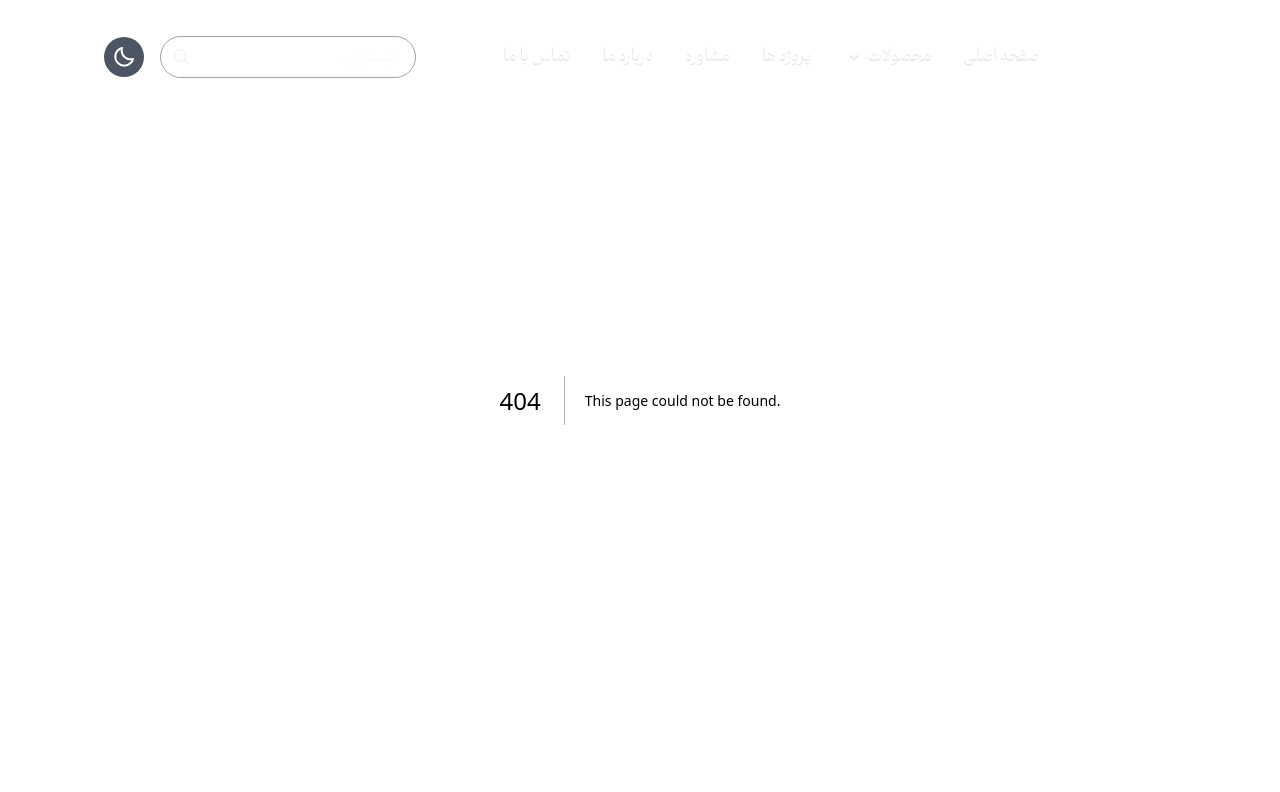
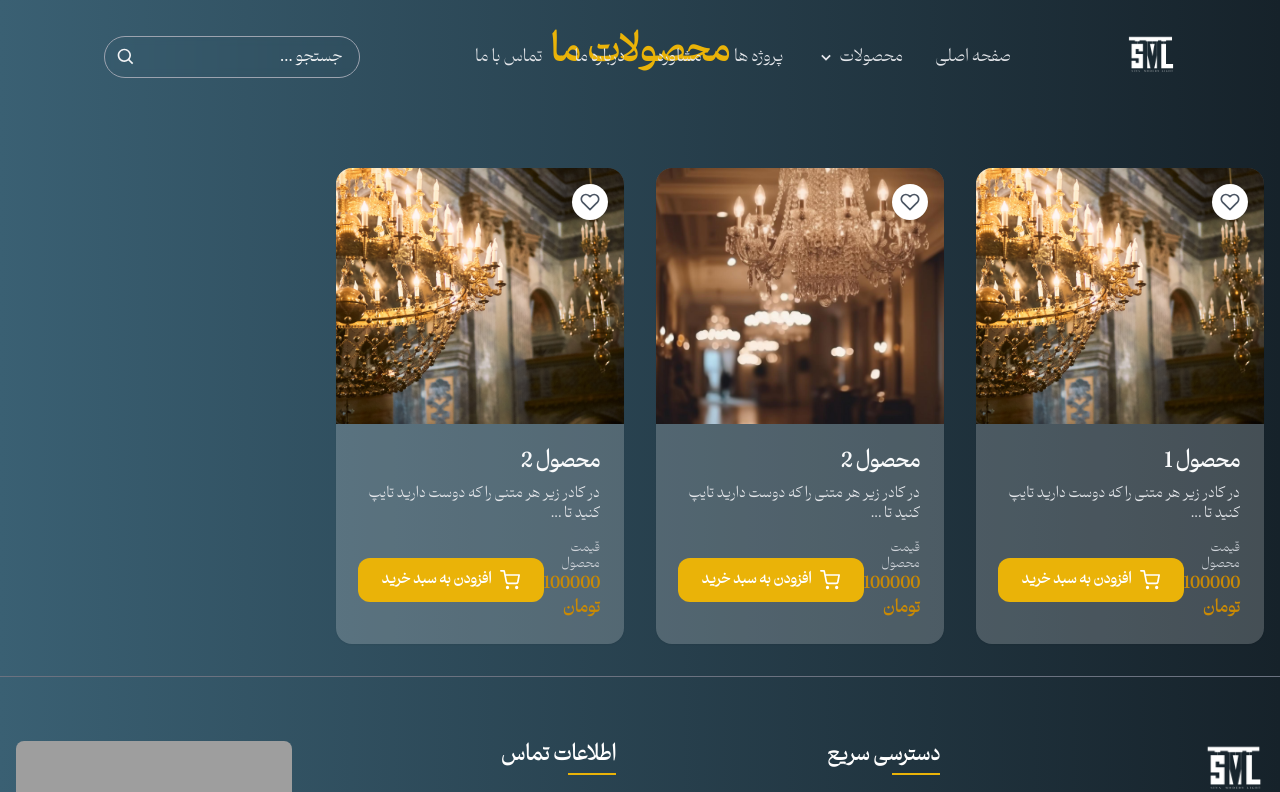
Before and after one commit to Hossein137900/msl, a Next.js app: page /store in a window 1280 px wide. Before the commit this address had no page. Shown: the top 792 px of the page. Built offline with nearby package versions, Linux system fonts and the light colour scheme; grey boxes are pictures that could not be loaded.

Commit message:
blogs and store

```diff
--- a/app/blogs/[id]/page.tsx
+++ b/app/blogs/[id]/page.tsx
@@ -1,18 +1,38 @@
-'use client';
+"use client";
 
-import { useEffect, useState } from 'react';
-import BlogPost from '@/components/global/blog-post';
-import { getBlogById } from '@/lib/blogActions';
+import { useEffect, useState } from "react";
+import BlogPost from "@/components/global/blog-post";
+import { getBlogById } from "@/lib/blogActions";
+
+interface BlogPost {
+  title: string;
+  content: string;
+  readTime: number;
+  image: string | null;
+  tags: string[];
+  id: string;
+  createdAt: Date;
+  updatedAt: Date;
+  userId: string;
+  description: string;
+  seoTitle: string;
+  user: {
+    name: string;
+  };
+}
 
 export default function BlogDetailPage() {
-  const [blog, setBlog] = useState<any>(null);
+  const [blog, setBlog] = useState<BlogPost | null>(null);
 
   useEffect(() => {
     const fetchBlog = async () => {
-      const urlParts = window.location.pathname.split('/');
+      const urlParts = window.location.pathname.split("/");
       const id = urlParts[urlParts.length - 1];
-      const data = await getBlogById(id);
-      setBlog(data);
+      const data = (await getBlogById(id)) as BlogPost;
+      console.log(data);
+      if (data) {
+        setBlog(data);
+      }
     };
     fetchBlog();
   }, []);
@@ -28,11 +48,11 @@ export default function BlogDetailPage() {
   const blogPostData = {
     title: blog.title,
     content: blog.content,
-    author: blog.author?.name || 'Admin',
+    author: blog.user?.name || "Admin",
     date: blog.createdAt,
     readTime: 5,
-    image: blog.image || '/assets/images/fade3.jpg',
-    tags: blog.tags || ['لوستر', 'دکوراسیون']
+    image: blog.image || "/assets/images/fade3.jpg",
+    tags: blog.tags || ["لوستر", "دکوراسیون"],
   };
 
   return <BlogPost {...blogPostData} />;
--- a/app/blogs/page.tsx
+++ b/app/blogs/page.tsx
@@ -1,4 +1,4 @@
- "use client";
+"use client";
 import { useEffect, useState } from "react";
 import Image from "next/image";
 import Link from "next/link";
@@ -12,36 +12,11 @@ interface BlogPost {
   coverImage: string;
   user: {
     name: string;
-  }
+  };
   date: Date;
   readTime: number;
   tags: string[];
 }
-
-// const sampleBlogs: BlogPost[] = [
-//   {
-//     id: "1",
-//     title: "جدیدترین مدل‌های لوستر مدرن ۱۴۰۳",
-//     excerpt:
-//       "معرفی برترین لوسترهای مدرن با طراحی خاص و نورپردازی منحصر به فرد برای دکوراسیون داخلی منزل",
-//     coverImage: "/assets/images/fade3.jpg",
-//     author: "سارا احمدی",
-//     date: new Date(),
-//     readTime: 6,
-//     tags: ["لوستر", "دکوراسیون", "روشنایی مدرن"],
-//   },
-//   {
-//     id: "2",
-//     title: "راهنمای خرید چراغ‌های دیواری",
-//     excerpt:
-//       "بررسی کامل نکات مهم در انتخاب و خرید انواع چراغ‌های دیواری برای فضاهای مختلف منزل و محل کار",
-//     coverImage: "/assets/images/fade3.jpg",
-//     author: "رضا کریمی",
-//     date: new Date(),
-//     readTime: 5,
-//     tags: ["چراغ دیواری", "نورپردازی", "دکوراسیون داخلی"],
-//   },
-// ];
 
 export default function BlogGrid() {
   const [blogs, setBlogs] = useState<BlogPost[]>([]);
@@ -49,15 +24,18 @@ export default function BlogGrid() {
   useEffect(() => {
     async function fetchBlogs() {
       const fetchedBlogs = await getBlogs();
-      const mappedBlogs = fetchedBlogs.map(blog => ({
+      console.log(fetchedBlogs);
+      const mappedBlogs = fetchedBlogs.map((blog) => ({
         id: blog.id,
         title: blog.title,
         excerpt: blog.description,
-        coverImage: blog.image || '/assets/images/fade3.jpg',
-        author: blog?.user?.name || 'Admin',
+        coverImage: blog.image || "/assets/images/fade3.jpg",
+        user: {
+          name: blog?.title || "Admin",
+        },
         date: blog.createdAt,
         readTime: blog.readTime,
-        tags: blog.tags
+        tags: blog.tags,
       }));
       setBlogs(mappedBlogs);
     }
@@ -70,15 +48,14 @@ export default function BlogGrid() {
     );
   });
 
-
   return (
     <div
       className=" px-4 py-12 bg-gradient-to-l from-[#16222A] to-[#3A6073]"
       dir="rtl"
     >
       {/* Header Section */}
-      <div className="text-center mt-24 mb-4">
-        <h1 className="text-4xl font-bold mb-4">وبلاگ ما</h1>
+      <div className="text-center mt-20 mb-4">
+        <h1 className="text-4xl font-bold  mb-4">وبلاگ ما</h1>
         <p className="text-gray-300">آخرین مقالات و اخبار دنیای روشنایی</p>
       </div>
 
@@ -88,7 +65,7 @@ export default function BlogGrid() {
           <input
             type="text"
             placeholder="جستجو در مقالات..."
-            className="w-full px-4 py-3 text-black rounded-lg border border-gray-200 focus:outline-none focus:ring-2 focus:ring-yellow-500 "
+            className="w-full px-4 py-3 bg-white/10 focus:bg-white/20 text-white rounded-lg border placeholder:text-white/70 border-gray-400 focus:outline-none focus:ring-1 focus:ring-yellow-50 "
             value={searchQuery}
             onChange={(e) => setSearchQuery(e.target.value)}
           />
@@ -109,12 +86,12 @@ export default function BlogGrid() {
       </div>
 
       {/* Blog Grid */}
-      <div className="grid grid-cols-1 md:grid-cols-2 lg:grid-cols-4 gap-8">
+      <div className="grid grid-cols-1 items-center justify-center md:grid-cols-2 lg:grid-cols-4 gap-8">
         {filteredBlogs.map((blog) => (
           <Link target="_blank" href={`/blogs/${blog.id}`} key={blog.id}>
             <article className="bg-white/30 rounded-2xl overflow-hidden shadow-lg hover:shadow-xl transition-shadow duration-300">
               <div className="relative h-48 group overflow-hidden">
-              <Image
+                <Image
                   src="/assets/images/fade3.jpg"
                   alt={blog.title}
                   fill
@@ -133,7 +110,7 @@ export default function BlogGrid() {
                   {blog.title}
                 </h2>
                 <p className="text-gray-300 mb-4 line-clamp-3">
-                  {blog.excerpt.slice(0, 50)}...
+                  {blog.excerpt.slice(0, 30)}...
                 </p>
 
                 <div className="flex flex-wrap gap-2 mb-4">
@@ -150,7 +127,7 @@ export default function BlogGrid() {
                 <div className="flex items-center justify-between text-sm text-gray-200">
                   <div className="flex items-center gap-2">
                     <div className="w-8 h-8 rounded-full bg-gray-600 flex items-center justify-center">
-                      {blog.user.name}
+                      {blog.user.name.slice(0, 1)}
                     </div>
                     <span>{blog.user.name}</span>
                   </div>
--- a/app/globals.css
+++ b/app/globals.css
@@ -89,7 +89,7 @@ body {
 /* card-hover-border.tsx */
 
 .prose img {
-  @apply rounded-xl shadow-lg my-8;
+  @apply rounded-xl shadow-lg;
 }
 
 .prose blockquote {
@@ -97,7 +97,7 @@ body {
 }
 
 .prose h2 {
-  @apply text-3xl font-bold mt-12 mb-6;
+  @apply text-3xl font-bold mt-12 mb-3;
 }
 
 .prose h3 {
@@ -105,7 +105,7 @@ body {
 }
 
 .prose p {
-  @apply text-gray-100 leading-relaxed mb-6;
+  @apply leading-relaxed mb-1 ;
 }
 
 .prose ul {
--- a/app/page.tsx
+++ b/app/page.tsx
@@ -1,36 +1,9 @@
 import ScrollOpacity from "@/components/global/scroll-opacity";
 import HeroSection from "../components/static/heroSection";
 import GalleryGrid from "@/components/global/gallery";
-import ProductList from "@/components/global/product-list";
-import BlogPost from "@/components/global/blog-post";
 
 const Home = () => {
-  const products = [
-    {
-      id: "1",
-      title: "محصول 1",
-      description:
-        "در کادر زیر هر متنی را که دوست دارید تایپ کنید تا ما آن را برایتان نگه داریم و همیشه در دسترس شما قرار دهیم؛ ",
-      price: 100000,
-      image: "/assets/images/fade3.jpg",
-    },
-    {
-      id: "2",
-      title: "محصول 2",
-      description:
-        "در کادر زیر هر متنی را که دوست دارید تایپ کنید تا ما آن را برایتان نگه داریم و همیشه در دسترس شما قرار دهیم؛ ",
-      price: 100000,
-      image: "/assets/images/fade4.jpg",
-    },
-    {
-      id: "3",
-      title: "محصول 2",
-      description:
-        "در کادر زیر هر متنی را که دوست دارید تایپ کنید تا ما آن را برایتان نگه داریم و همیشه در دسترس شما قرار دهیم؛ ",
-      price: 100000,
-      image: "/assets/images/fade3.jpg",
-    },
-  ];
+
   return (
     <div className="relative bg-gradient-to-l from-[#16222A] to-[#3A6073] ">
       <div className="relative z-10">
@@ -39,8 +12,6 @@ const Home = () => {
       <div className="relative z-20">
         <ScrollOpacity />
         <GalleryGrid />
-        <ProductList products={products} />
-        <BlogPost />
       </div>
     </div>
   );
--- /dev/null
+++ b/app/store/page.tsx
@@ -0,0 +1,123 @@
+"use client";
+import Image from "next/image";
+import { FC } from "react";
+import { motion } from "framer-motion";
+import { FiShoppingCart, FiHeart } from "react-icons/fi";
+
+interface ProductProps {
+  id: string;
+  title: string;
+  description: string;
+  price: number;
+  image: string;
+}
+
+interface ProductListProps {
+  products: ProductProps[];
+}
+
+const products = [
+  {
+    id: "1",
+    title: "محصول 1",
+    description:
+      "در کادر زیر هر متنی را که دوست دارید تایپ کنید تا ما آن را برایتان نگه داریم و همیشه در دسترس شما قرار دهیم؛ ",
+    price: 100000,
+    image: "/assets/images/fade3.jpg",
+  },
+  {
+    id: "2",
+    title: "محصول 2",
+    description:
+      "در کادر زیر هر متنی را که دوست دارید تایپ کنید تا ما آن را برایتان نگه داریم و همیشه در دسترس شما قرار دهیم؛ ",
+    price: 100000,
+    image: "/assets/images/fade4.jpg",
+  },
+  {
+    id: "3",
+    title: "محصول 2",
+    description:
+      "در کادر زیر هر متنی را که دوست دارید تایپ کنید تا ما آن را برایتان نگه داریم و همیشه در دسترس شما قرار دهیم؛ ",
+    price: 100000,
+    image: "/assets/images/fade3.jpg",
+  },
+];
+
+const Store: FC<ProductListProps> = () => {
+  return (
+    <div
+      className=" px-4 py-8 bg-gradient-to-l from-[#16222A] to-[#3A6073]"
+      dir="rtl"
+    >
+      <h2 className="text-4xl font-bold text-center text-yellow-500 mb-8">
+        محصولات ما
+      </h2>
+      <div className="grid mt-24 grid-cols-1 sm:grid-cols-2 lg:grid-cols-4 gap-8">
+        {products.map((product) => (
+          <motion.div
+            key={product.id}
+            className="group bg-white/20 rounded-2xl shadow-sm hover:shadow-2xl transition-all duration-300 overflow-hidden"
+            initial={{ opacity: 0, y: 20 }}
+            animate={{ opacity: 1, y: 0 }}
+          >
+            <div className="relative h-64 w-full overflow-hidden">
+              <Image
+                src={product.image}
+                alt={product.title}
+                fill
+                className="object-cover transform group-hover:scale-110 transition-transform duration-500"
+              />
+              <div className="absolute top-4 right-4 space-y-2">
+                <motion.button
+                  whileHover={{ scale: 1.1 }}
+                  className="bg-white p-2 rounded-full shadow-md hover:bg-red-400 relative"
+                  whileTap={{ scale: 0.9 }}
+                  aria-label="Add to favorites"
+                >
+                  <FiHeart className="text-gray-600 w-5 hover:text-white h-5 peer" />
+                  <div className="absolute -left-20 -bottom-6 hidden peer-hover:block">
+                    <div className="bg-black text-white text-xs py-1 px-2 rounded-md whitespace-nowrap">
+                      افزودن به علاقه‌مندی‌ها
+                    </div>
+                    <div className="absolute -bottom-1 right-0 w-2 h-2 bg-black transform rotate-45"></div>
+                  </div>
+                </motion.button>
+              </div>
+            </div>
+            <div className="p-6">
+              <h3 className="text-xl font-bold text-gray-50 mb-2 line-clamp-1">
+                {product.title}
+              </h3>
+
+              <p className="text-gray-200 text-sm mb-4 line-clamp-2">
+                {product.description.slice(0, 50)}...
+              </p>
+
+              <div className="flex items-center justify-between">
+                <div className="space-y-1">
+                  <p className="text-xs text-gray-300">قیمت محصول</p>
+                  <span className="text-base font-bold text-yellow-600">
+                    {product.price} تومان
+                  </span>
+                </div>
+
+                <motion.button
+                  whileTap={{ scale: 0.95 }}
+                  aria-label="Add to cart"
+                  className="flex items-center gap-2 bg-yellow-500 hover:bg-yellow-600 text-white px-6 py-3 rounded-xl font-medium transition-colors duration-200"
+                >
+                  <FiShoppingCart className="w-5 h-5" />
+                  <span className="text-sm text-nowrap font-semibold">
+                    افزودن به سبد خرید
+                  </span>
+                </motion.button>
+              </div>
+            </div>
+          </motion.div>
+        ))}
+      </div>
+    </div>
+  );
+};
+
+export default Store;
--- a/components/global/blog-post.tsx
+++ b/components/global/blog-post.tsx
@@ -10,26 +10,6 @@ interface BlogPost {
   image: string;
   tags: string[];
 }
-
-// const sampleBlogPost: BlogPost = {
-//   title: "آینده توسعه وب در سال 1403",
-//   content: `
-//     <h2>تکامل وب مدرن</h2>
-//     <p>چشم‌انداز توسعه وب به سرعت در حال تکامل است. با ظهور فریم‌ورک‌ها و ابزارهای جدید هر روز، توسعه‌دهندگان باید جلوتر از منحنی باشند.</p>
-//     <h3>روندهای کلیدی</h3>
-//     <ul>
-//       <li>توسعه مبتنی بر هوش مصنوعی</li>
-//       <li>انقلاب WebAssembly</li>
-//       <li>رایانش لبه</li>
-//     </ul>
-//     <blockquote>نوآوری فقط ایجاد چیز جدید نیست، بلکه ایجاد چیزی ارزشمند است.</blockquote>
-//   `,
-//   author: "سارا جانسون",
-//   date: new Date(),
-//   readTime: 5,
-//   image: "/assets/images/fade3.jpg",
-//   tags: ["توسعه وب", "تکنولوژی", "هوش مصنوعی", "آینده"],
-// };
 
 export default function BlogPost(blogPostData: BlogPost) {
   const sampleBlogPost = blogPostData;
@@ -54,8 +34,12 @@ export default function BlogPost(blogPostData: BlogPost) {
     .replace("Esfand", "اسفند");
 
   return (
-    <article className="max-w-4xl mx-auto px-4 py-8" dir="rtl">
-      <div className="relative h-[400px] mb-8 rounded-2xl overflow-hidden">
+    <article
+      className="px-4 py-8 bg-gradient-to-l from-[#16222A] to-[#3A6073]"
+      dir="rtl"
+    >
+      <div className="max-w-5xl mx-auto mt-24">
+        <div className="relative h-[300px] md:h-[400px] mb-8 rounded-2xl overflow-hidden">
           <Image
             src="/assets/images/fade3.jpg"
             alt={sampleBlogPost.title}
@@ -65,13 +49,19 @@ export default function BlogPost(blogPostData: BlogPost) {
         </div>
 
         <div className="mb-8">
-        <h1 className="text-4xl font-bold mb-2">{sampleBlogPost.title}</h1>
-        <div className="flex items-center gap-4 text-gray-300">
-          <span>{persianDate}</span>
+          <h1 className="md:text-4xl text-2xl font-bold mb-2">
+            {sampleBlogPost.title}
+          </h1>
+          <div className="flex text-nowrap items-center gap-4 text-gray-300">
+            <span className="text-sm md:text-md">{persianDate}</span>
             <span>•</span>
-          <span>{sampleBlogPost.readTime} دقیقه مطالعه</span>
+            <span className="text-sm md:text-md">
+              {sampleBlogPost.readTime} دقیقه مطالعه
+            </span>
             <span>•</span>
-          <span>نویسنده: {sampleBlogPost.author}</span>
+            <span className="text-sm md:text-md">
+              نویسنده: {sampleBlogPost.author}
+            </span>
           </div>
         </div>
 
@@ -87,9 +77,10 @@ export default function BlogPost(blogPostData: BlogPost) {
         </div>
 
         <div
-        className="prose prose-lg max-w-none"
+          className="text-gray-300 text-sm md:text-xl"
           dangerouslySetInnerHTML={{ __html: sampleBlogPost.content }}
         />
+      </div>
     </article>
   );
 }
--- a/components/global/navbar.tsx
+++ b/components/global/navbar.tsx
@@ -3,8 +3,8 @@ import { useState, useEffect, useCallback } from "react";
 import { motion, AnimatePresence } from "framer-motion";
 import {
   BiSearch,
-  BiSun,
-  BiMoon,
+  // BiSun,
+  // BiMoon,
   BiMenu,
   BiX,
   BiChevronDown,
@@ -15,7 +15,7 @@ import { megaMenuCategories, navItems } from "@/lib/navbarData";
 
 const Navbar = () => {
   const [isOpen, setIsOpen] = useState(false);
-  const [isDark, setIsDark] = useState(false);
+  // const [isDark, setIsDark] = useState(false);
   const [isScrolled, setIsScrolled] = useState(false);
   const [activeDropdown, setActiveDropdown] = useState<string | null>(null);
   const [mobileDropdown, setMobileDropdown] = useState<string | null>(null);
@@ -32,7 +32,7 @@ const Navbar = () => {
   }, [handleScroll]);
 
   // Toggle functions
-  const toggleDarkMode = () => setIsDark((prev) => !prev);
+  // const toggleDarkMode = () => setIsDark((prev) => !prev);
   const toggleMobileMenu = () => setIsOpen((prev) => !prev);
   const toggleMobileDropdown = (title: string) => {
     setMobileDropdown((prev) => (prev === title ? null : title));
@@ -225,7 +225,7 @@ const Navbar = () => {
             />
           </div>
 
-          <motion.button
+          {/* <motion.button
             whileHover={{ scale: 1.1 }}
             whileTap={{ scale: 0.9 }}
             onClick={toggleDarkMode}
@@ -233,7 +233,7 @@ const Navbar = () => {
             aria-label="Toggle Theme"
           >
             {isDark ? <BiSun size={24} /> : <BiMoon size={24} />}
-          </motion.button>
+          </motion.button> */}
         </div>
 
         {/* Mobile Menu Button */}
@@ -252,7 +252,7 @@ const Navbar = () => {
         {isOpen && (
           <>
             {/* Mobile Search & Theme Toggle */}
-            <div className="flex items-center justify-between mt-4 lg:hidden">
+            {/* <div className="flex items-center justify-between mt-4 lg:hidden">
               <div className="relative block">
                 <input
                   type="text"
@@ -273,7 +273,7 @@ const Navbar = () => {
               >
                 {isDark ? <BiSun size={24} /> : <BiMoon size={24} />}
               </motion.button>
-            </div>
+            </div> */}
 
             {/* Mobile Nav Items */}
             <motion.div
```
Lines whose indentation alone changed are shown as unchanged.
